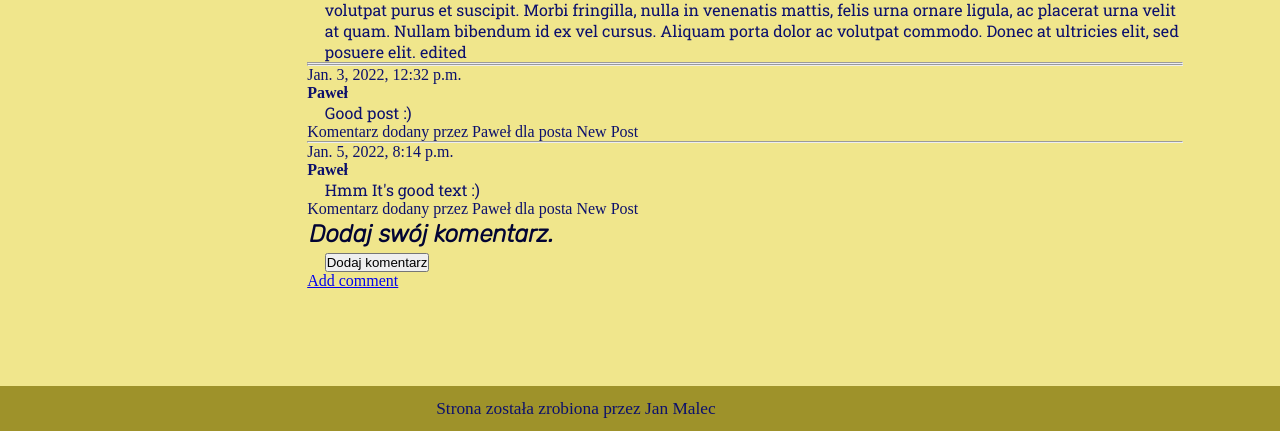
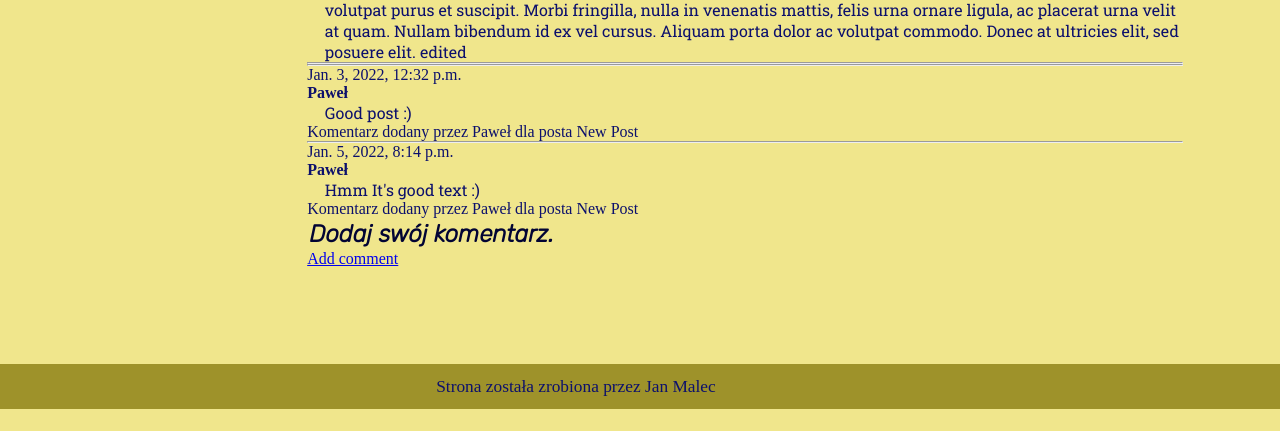
Before and after one commit to Janmnik/djangoBlogProject, a Django app: page /post/1/ in a window 1280 px wide. Shown: the part 478-909 px from the top of the page. After the commit the page ends 887 px from the top, so only its background shows below. Run offline with Django 3.2, Linux system fonts and the light colour scheme; data comes from the database, SQL or seed files in the repository.

Commit message:
added creating comment

```diff
--- a/project/blog/templates/blog/post_detail.html
+++ b/project/blog/templates/blog/post_detail.html
@@ -36,8 +36,7 @@
 <form action="." method="post">
     {{ comment_form.as_p }}
     {% csrf_token %}
-    <p><input type="submit"value="Dodaj komentarz"></p>
 </form>
 {% endif %}
-<a class="btn btn-default" href="{% url 'add_comment_to_post' pk=post.pk %}">Add comment</a>
+<a class="button-default" href="{% url 'add_comment_to_post' pk=post.pk %}">Add comment</a>
 {% endblock %}
```
Also changed, not shown: project/blog/templates/blog/add_comment_to_post.html (renamed from project/blog/templates/blog/comment_add.html).
